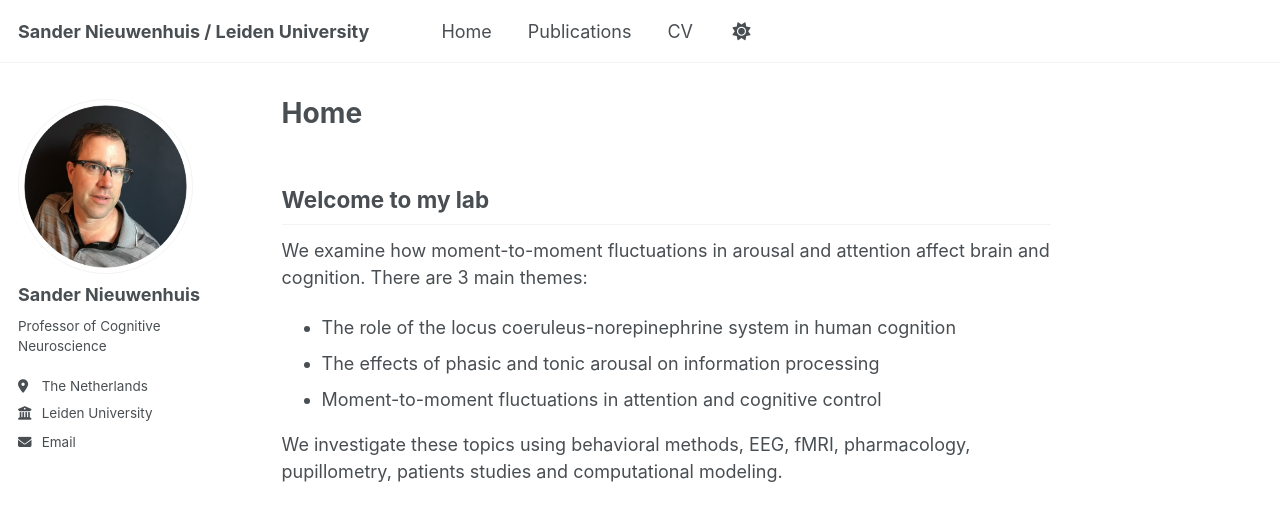
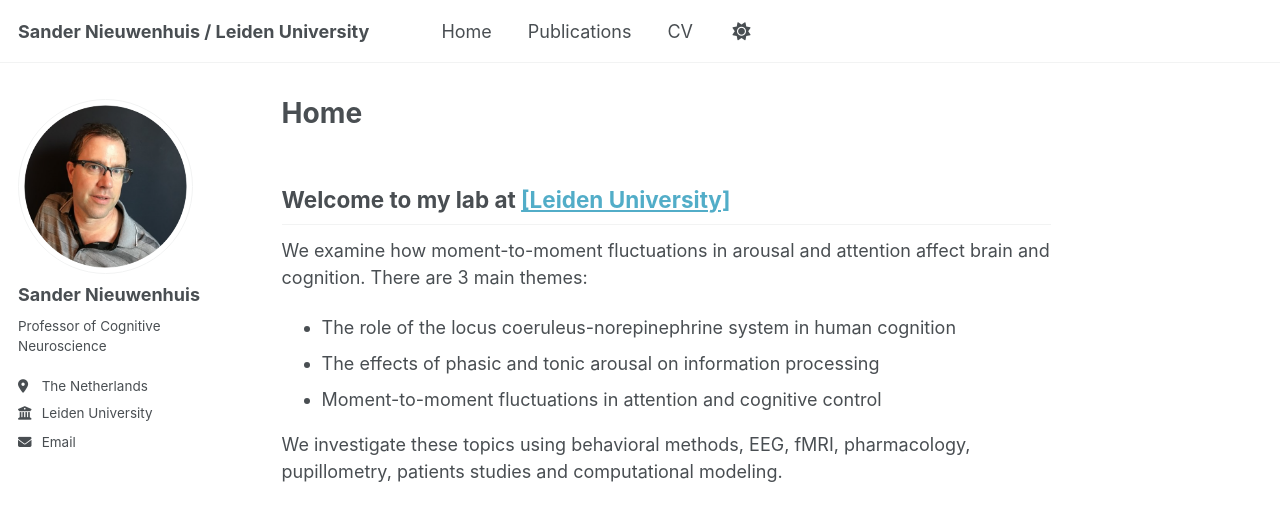
Before and after one commit to sander-nieuwenhuis/research, a Jekyll site: the page built from _pages/athome.md, in a window 1280 px wide. Shown: the top 521 px of the page. Built offline with Jekyll 4.4.1, drawn with Linux system fonts in a browser that asks for light colours; a script bundle is joined from its source files by our own code; library files that are not in the unit come from our copies.

Commit message:
Update athome.md

```diff
--- a/_pages/athome.md
+++ b/_pages/athome.md
@@ -5,7 +5,7 @@ author_profile: true
 title:  "Home"
 ---
 
-## Welcome to my lab
+## Welcome to my lab at [[Leiden University]](https://www.universiteitleiden.nl/en/staffmembers/sander-nieuwenhuis)
 We examine how moment-to-moment fluctuations in arousal and attention affect brain and cognition. There are 3 main themes:
 
 - The role of the locus coeruleus-norepinephrine system in human cognition
```
